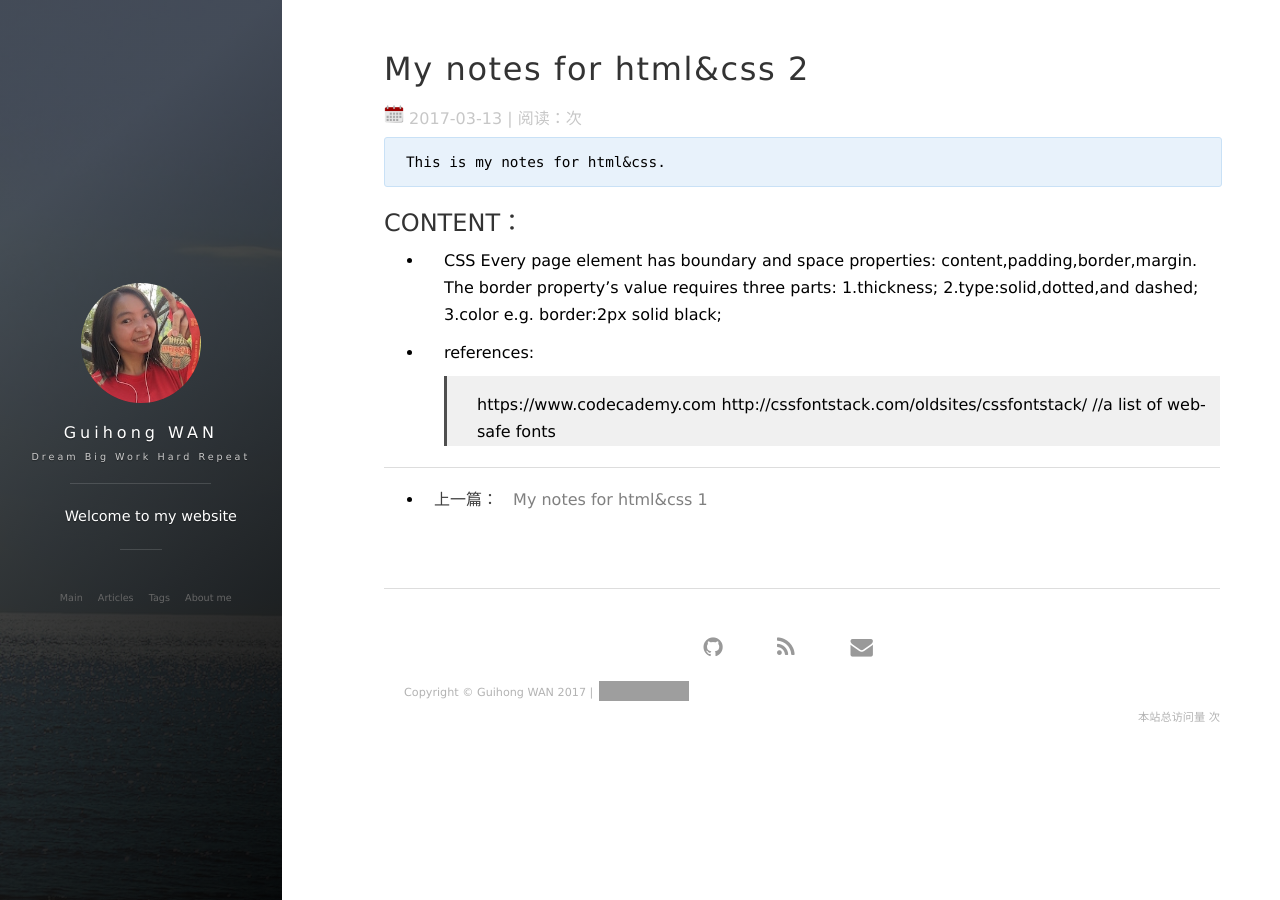
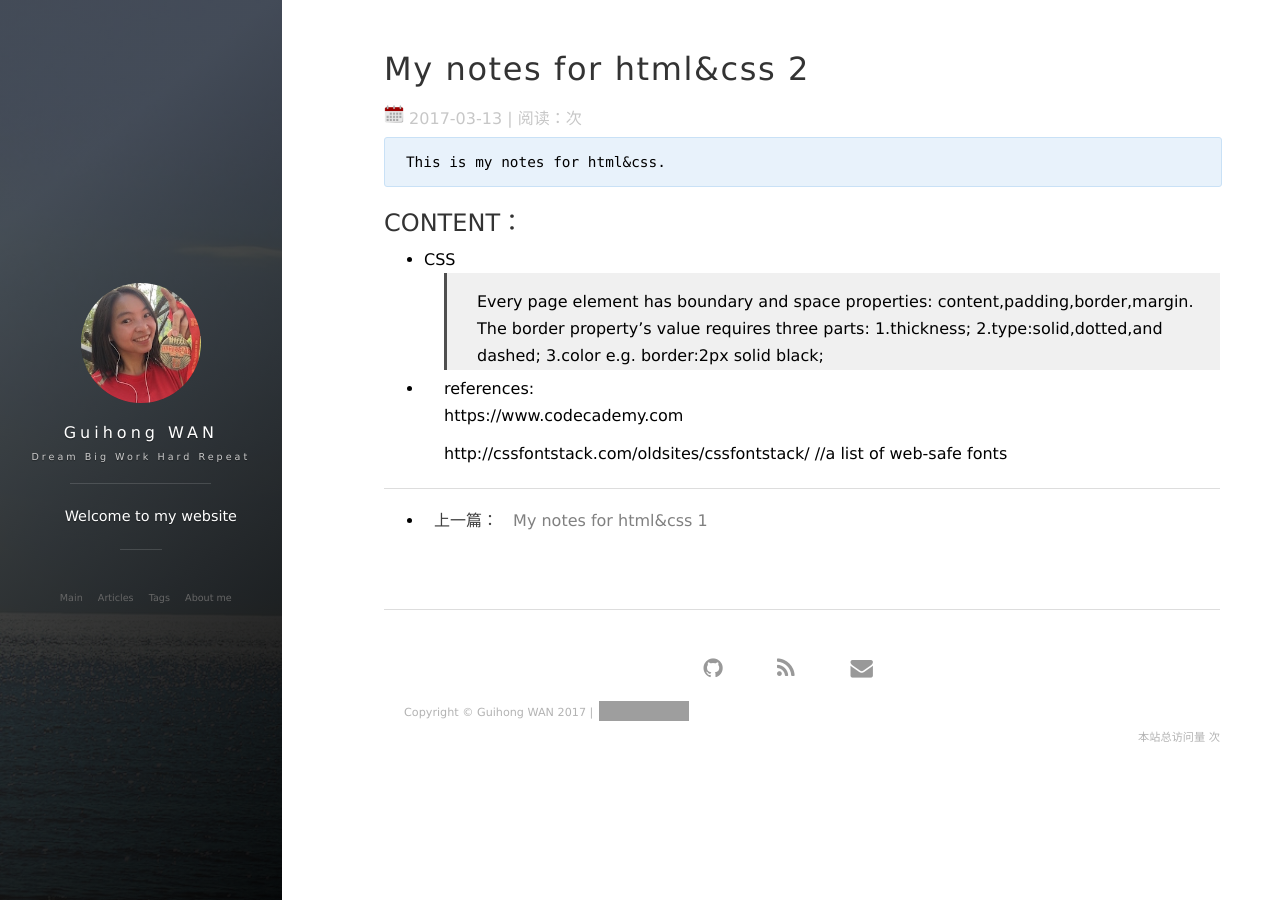
Before and after one commit to guihongwan/guihongwan.github.io, a Jekyll site: the page built from _posts/2017-03-14-html&css 2.md, in a window 1280 px wide. Built offline with Jekyll 4.4.1, drawn with Linux system fonts in a browser that asks for light colours; nearby versions of some CDN libraries; comment, search, counter and statistics services are not loaded; grey boxes are pictures that could not be loaded.

Commit message:
html&css 2

```diff
--- a/_posts/2017-03-14-html&css 2.md
+++ b/_posts/2017-03-14-html&css 2.md
@@ -10,16 +10,17 @@ tag: BLOG
 
 ## CONTENT：
 +   CSS
-    Every page element has boundary and space properties: content,padding,border,margin.
-    The border property's value requires three parts:
-    1.thickness;
-    2.type:solid,dotted,and dashed;
-    3.color
-    e.g. border:2px solid black;
+>Every page element has boundary and space properties: content,padding,border,margin.
+>The border property's value requires three parts:
+>1.thickness;
+>2.type:solid,dotted,and dashed;
+>3.color
+>  e.g. border:2px solid black;
 
 
 
 
 +   references:
-    >https://www.codecademy.com
-    >http://cssfontstack.com/oldsites/cssfontstack/  //a list of web-safe fonts
+    https://www.codecademy.com
+
+    http://cssfontstack.com/oldsites/cssfontstack/  //a list of web-safe fonts
```
